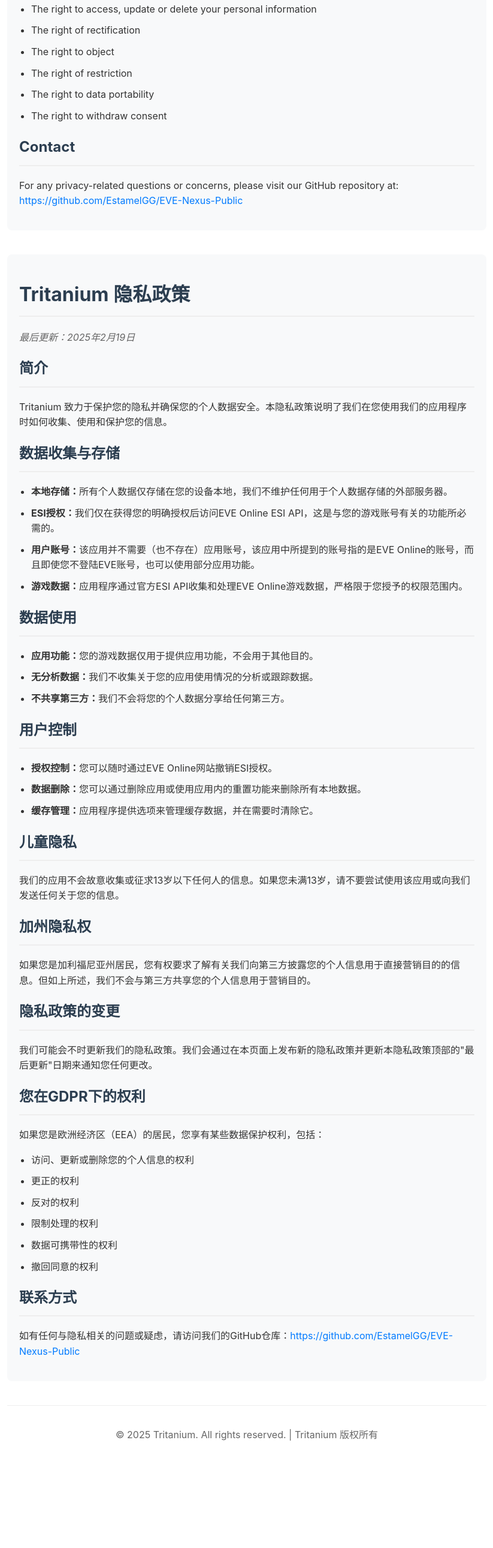
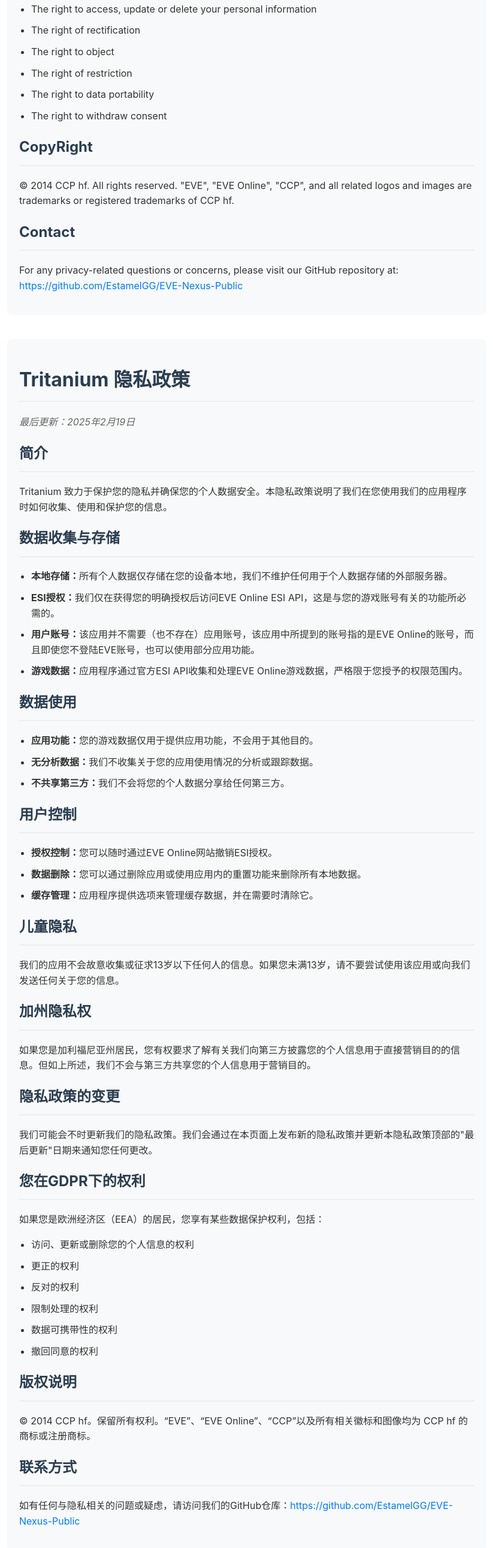
Before and after one commit to EstamelGG/EVE-Nexus-Public, a plain HTML site: page index.html in a window 1280 px wide. Shown: the part 1770-4350 px from the top of the page at 60% size, without its empty margins (228-1051 px from the left). Before the commit the page ends 4210 px from the top, so only its background shows below. Drawn offline with Linux system fonts and the light colour scheme.

Commit message:
Update index.html

```diff
--- a/index.html
+++ b/index.html
@@ -121,6 +121,10 @@
             <li>The right to withdraw consent</li>
         </ul>
 
+        <h2>CopyRight</h2>
+        <p>© 2014 CCP hf. All rights reserved. "EVE", "EVE Online", "CCP", and all related logos and images are trademarks or registered trademarks of CCP hf.</p>
+
+
         <h2>Contact</h2>
         <p>For any privacy-related questions or concerns, please visit our GitHub repository at: <a href="https://github.com/EstamelGG/EVE-Nexus-Public">https://github.com/EstamelGG/EVE-Nexus-Public</a></p>
     </div>
@@ -175,6 +179,9 @@
             <li>撤回同意的权利</li>
         </ul>
 
+        <h2>版权说明</h2>
+        <p>© 2014 CCP hf。保留所有权利。“EVE”、“EVE Online”、“CCP”以及所有相关徽标和图像均为 CCP hf 的商标或注册商标。</p>
+
         <h2>联系方式</h2>
         <p>如有任何与隐私相关的问题或疑虑，请访问我们的GitHub仓库：<a href="https://github.com/EstamelGG/EVE-Nexus-Public">https://github.com/EstamelGG/EVE-Nexus-Public</a></p>
     </div>
```
